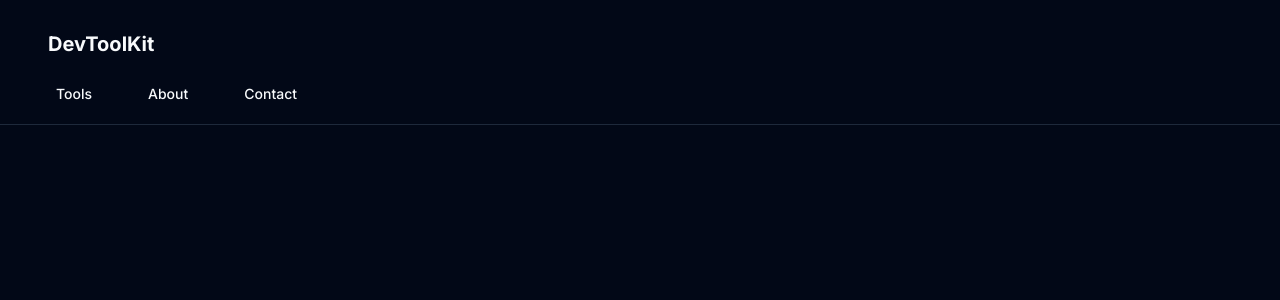
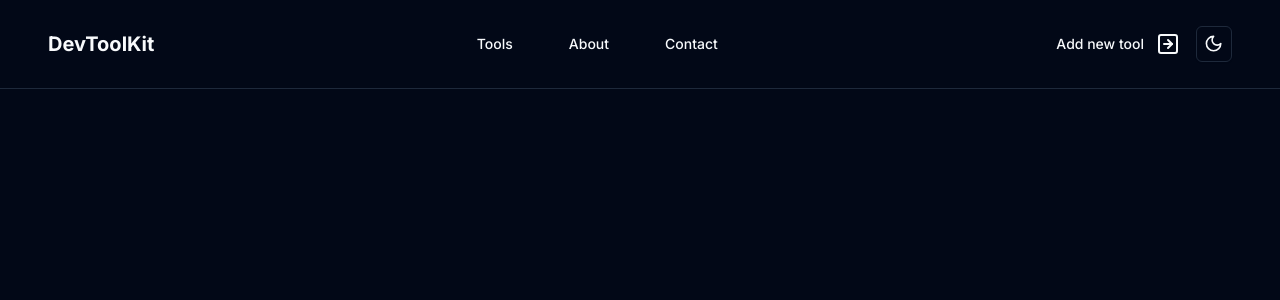
Before and after one commit to tiger-githubb/DevToolBox, a Next.js app: page / in a window 1280 px wide. Shown: the top 300 px of the page. Built offline with nearby package versions, Linux system fonts and the light colour scheme.

Commit message:
mode toggle and call to action button

```diff
--- a/components/Header.tsx
+++ b/components/Header.tsx
@@ -2,6 +2,8 @@ import React from "react";
 import { Container } from "./ui/container";
 import Link from "next/link";
 import { Button } from "./ui/button";
+import { ArrowRightSquare } from "lucide-react";
+import ModeToggle from "./ui/ModeToggle";
 
 const routes = [
   {
@@ -28,16 +30,29 @@ export const Header = () => {
               <h1 className="text-xl font-bold">DevToolKit</h1>
             </Link>
           </div>
-        </div>
-        <nav className="mx-6 flex items-center space-x-4 lg:space-x-6 md:Block">
+
+          <nav className="mx-6 flex items-center space-x-4 lg:space-x-6 hidden md:block">
             {routes.map((route, i) => (
               <Button asChild variant={"ghost"}>
-              <Link key={i} href={route.href} className="text-sm font-medium transition-colors">
+                <Link
+                  key={i}
+                  href={route.href}
+                  className="text-sm font-medium transition-colors"
+                >
                   {route.label}
                 </Link>
               </Button>
             ))}
           </nav>
+          <div className="flex items-center">
+            <Button variant={"ghost"} >
+                <span className="pr-3">Add new tool</span>
+                <ArrowRightSquare className="h-6 w-6"/>
+            </Button>
+            <ModeToggle/>
+          </div>
+
+        </div>
       </Container>
     </header>
   );
```
Lines whose indentation alone changed are shown as unchanged.
